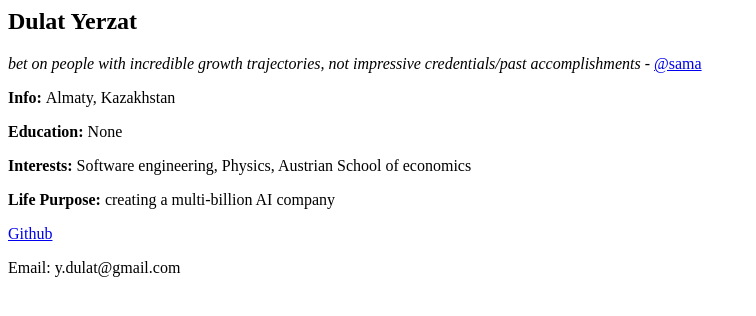
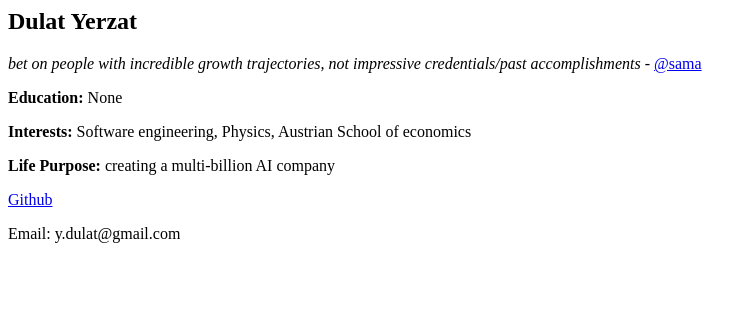
Before and after one commit to higgsfield/higgsfield.github.io, a plain HTML site: page index.html in a window 1280 px wide. Shown: the whole page, without its empty margins (0-756 px from the left). Drawn offline with Linux system fonts and the light colour scheme.

Commit message:
Update index.html

```diff
--- a/index.html
+++ b/index.html
@@ -1,6 +1,5 @@
 <h2>Dulat Yerzat</h2>
 <p><i>bet on people with incredible growth trajectories, not impressive credentials/past accomplishments</i> - <a href="https://twitter.com/sama/status/991114638157799424">@sama</a>  </p>
-<p><b>Info: </b>Almaty, Kazakhstan</p>
 <p><b>Education: </b> None</p>
 <p><b>Interests: </b>Software engineering, Physics, Austrian School of economics</p>
 <p><b>Life Purpose: </b>creating a multi-billion AI company</p>
```
